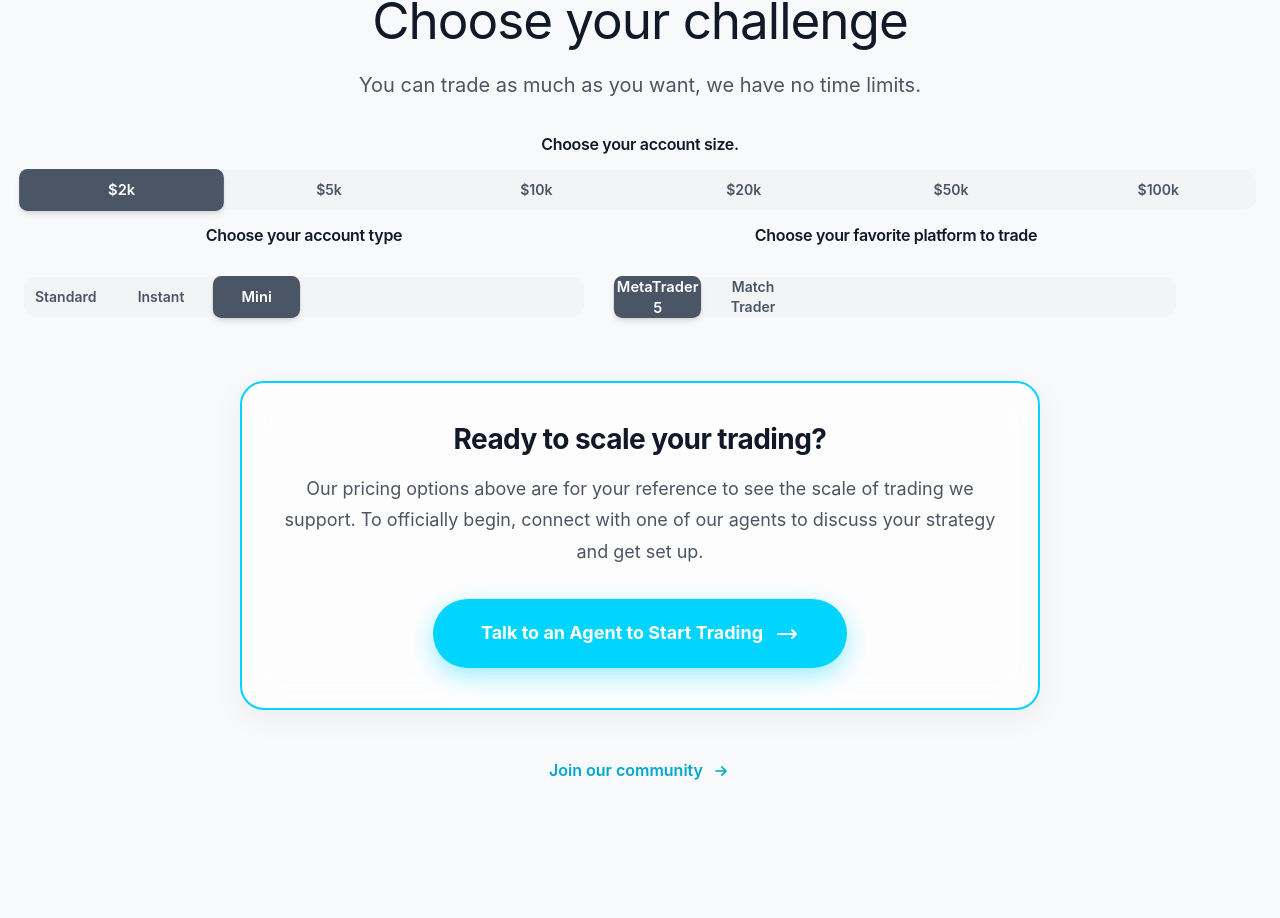
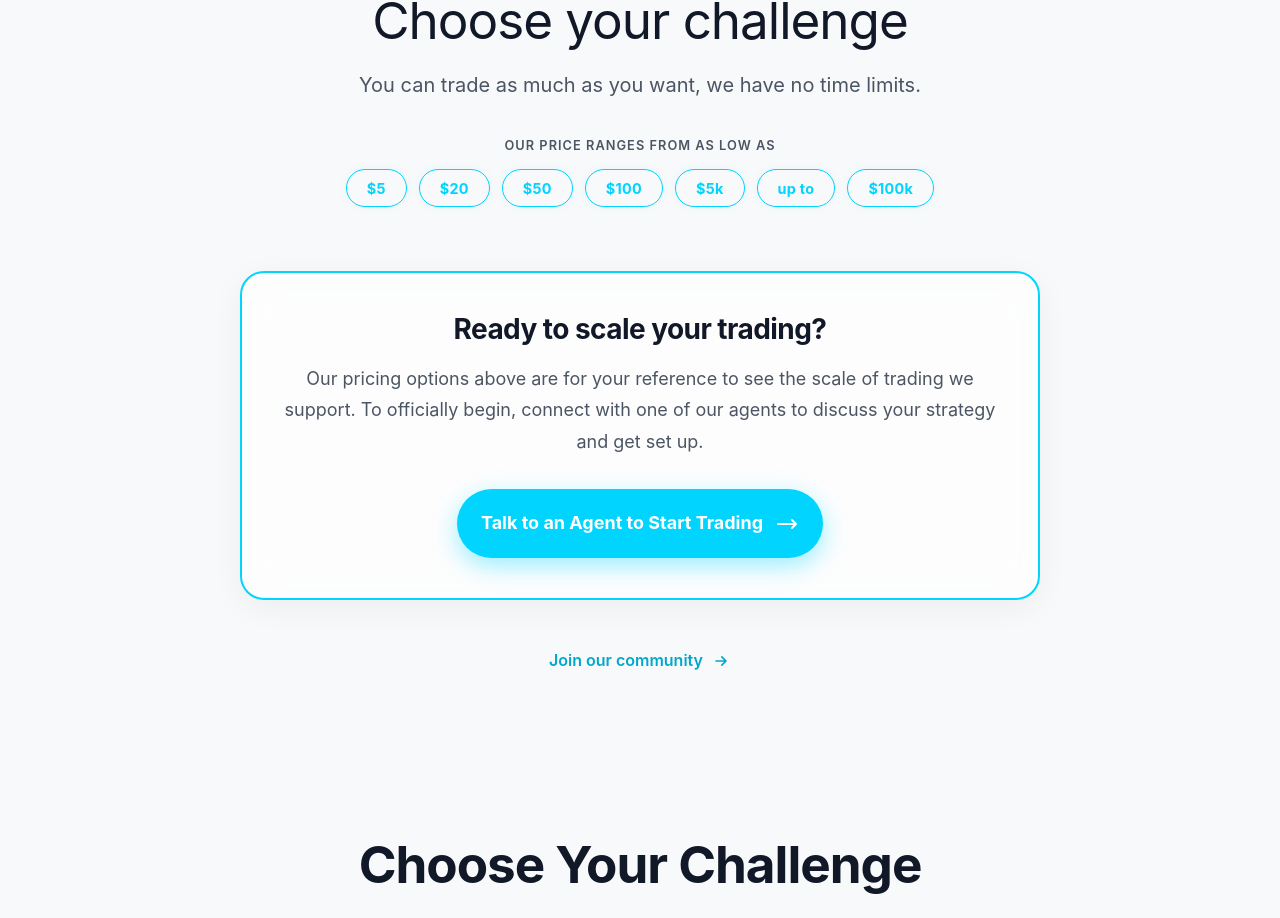
Before and after one commit to Bigmehelen/TradingAppFrontEnd, a Next.js app in the folder trading-app/: page / in a window 1280 px wide. Shown: the part 1708-2626 px from the top of the page. Built offline with nearby package versions, Linux system fonts and the light colour scheme.

Commit message:
updating pricing

```diff
--- a/trading-app/components/Pricing.jsx
+++ b/trading-app/components/Pricing.jsx
@@ -1,24 +1,37 @@
+"use client";
 import React, { useState } from "react";
+import { useRouter } from "next/navigation";
 
 function Pricing() {
+    const router = useRouter();
+    const [showAuthModal, setShowAuthModal] = useState(false);
 
-    const [accountSize, setAccountSize] = useState("$2k");
-    const [accountType, setAccountType] = useState("Mini");
-    const [platf, setPlatform] = useState("MetaTrader 5");
+    const sizes = ["$5", "$20", "$50", "$100", "$5k", "up to ", "$100k"];
 
-    const sizes = ["$2k", "$5k", "$10k", "$20k", "$50k", "$100k"];
-    const types = ["Standard", "Instant", "Mini"];
-    const platforms = ["MetaTrader 5", "Match Trader"];
+    const handleTalkToAgent = async () => {
+        try {
+            const res = await fetch('/api/auth/session');
+            const data = await res.json();
+            if (data.isLoggedIn) {
+                router.push('/talk-to-agent');
+            } else {
+                setShowAuthModal(true);
+            }
+        } catch {
+            setShowAuthModal(true);
+        }
+    };
 
     return (
+        <>
         <section id="testimonials" style={{ padding: '5rem 0', background: 'var(--maven-bg-secondary)' }}>
             <div style={{ width: '100%', maxWidth: '1280px', margin: '0 auto', padding: '0 1.5rem' }}>
                 <div style={{ textAlign: 'center', marginBottom: '4rem' }}>
                     <h2 style={{ marginBottom: '1rem', color: 'var(--maven-text-primary)', fontSize: 'clamp(2rem, 4vw, 3.5rem)', fontWeight: 700, lineHeight: 1.2, letterSpacing: '-0.02em' }}>
-                        Empower your trading with <br/> <span style={{ color: 'var(--maven-cyan)' }}> CoolPay </span>
+                        Empower your trading with <br /> <span style={{ color: 'var(--maven-cyan)' }}> CoolPay </span>
                     </h2>
                     <p style={{ fontSize: '1.25rem', maxWidth: '42rem', margin: '0 auto', color: 'var(--maven-text-secondary)' }}>
-                        We have the industry's best pricing. Choose your <br/>funded account and begin your trading journey.
+                        We have the industry's best pricing. Choose your <br />funded account and begin your trading journey.
                     </p>
                 </div>
 
@@ -26,87 +39,35 @@ function Pricing() {
                     <h2 style={{ marginBottom: '1rem', color: 'var(--maven-text-primary)', fontSize: 'clamp(2rem, 4vw, 3.5rem)', fontWeight: 400, lineHeight: 1.2, letterSpacing: '-0.02em' }}>
                         Choose your challenge
                     </h2>
-                     <p style={{ fontSize: '1.25rem', maxWidth: '42rem', margin: '0 auto', color: 'var(--maven-text-secondary)' }}>
+                    <p style={{ fontSize: '1.25rem', maxWidth: '42rem', margin: '0 auto', color: 'var(--maven-text-secondary)' }}>
                         You can trade as much as you want, we have no time limits.
                     </p>
                 </div>
 
-                <div style={{ textAlign: 'center', marginTop: '2rem', width:'full' }}>
-                        <h2 style={{fontSize: '1rem', maxWidth: '42rem', margin: '0 auto', marginBottom:'1rem', marginTop:'1rem', color: 'var(--maven-text-primary)', fontWeight: 600, lineHeight: 1.2, letterSpacing: '-0.02em' }}>
-                            Choose your account size.
-                        </h2>
+                <div style={{ textAlign: 'center', marginTop: '2rem' }}>
+                    <p style={{ fontSize: '0.8rem', maxWidth: '42rem', margin: '0 auto', marginBottom: '0.75rem', marginTop: '1rem',
+                        color: 'var(--maven-text-secondary)', letterSpacing: '0.08em', textTransform: 'uppercase', fontWeight: 600 }}>
+                        Our price ranges from as low as
+                    </p>
 
-
-                    <div className="grid grid-cols-3 sm:grid-cols-6 gap-3 items-center justify-center bg-gray-100 rounded-xl p-2">
+                    <div className="flex flex-wrap justify-center gap-3">
                         {sizes.map((size) => (
-                        <button
-                            key={size}
-                            onClick={() => setAccountSize(size)}
-                            className={`py-3 justify-between rounded-lg max-w-2xl text-sm h-10 font-semibold transition-all duration-200
-                            ${
-                            accountSize === size
-                                ? "bg-gray-600 text-white shadow-md scale-105"
-                                : "text-gray-600 hover:bg-white hover:shadow-sm"
-                            }`}
-                        >
-                            {size}
-                        </button>
+                            <span
+                                key={size}
+                                style={{
+                                    display: 'inline-flex', alignItems: 'center', justifyContent: 'center',
+                                    padding: '0.4rem 1.25rem', borderRadius: '9999px',
+                                    fontSize: '0.9rem', fontWeight: 700,
+                                    background: 'var(--maven-bg-secondary)',
+                                    color: 'var(--maven-cyan)',
+                                    border: '1.5px solid var(--maven-cyan)',
+                                    letterSpacing: '0.02em',
+                                    boxShadow: '0 0 10px rgba(0,212,255,0.08)'
+                                }}
+                            >
+                                {size}
+                            </span>
                         ))}
-                    </div>
-
-
-                    <div className="grid grid-cols-1 md:grid-cols-2 justify-center align-center items-center max-w-6xl gap-8">
-
-                        <div>
-                            <h2 style={{ fontSize: '1rem', maxWidth: '42rem', margin: '0 auto', marginBottom: '2rem', marginTop: '1rem',
-                                    color: 'var(--maven-text-primary)', fontWeight: 600, lineHeight: 1.2, letterSpacing: '-0.02em'}}
-                            >
-                                Choose your account type
-                            </h2>
-
-                            <div className="grid grid-cols-3 sm:grid-cols-6 gap-3 bg-gray-100 rounded-xl p-2">
-                                {types.map((type) => (
-                                    <button
-                                        key={type} onClick={() => setAccountType(type)}
-                                        className={`py-3 rounded-lg text-sm h-10 font-semibold transition-all duration-200
-                                        ${
-                                            accountType === type
-                                                ? "bg-gray-600 text-white shadow-md scale-105"
-                                                : "text-gray-600 hover:bg-white hover:shadow-sm"
-                                        }`}
-                                    >
-                                        {type}
-                                    </button>
-                                ))}
-                            </div>
-                        </div>
-
-
-                        <div>
-                            <h2 style={{ fontSize: '1rem', maxWidth: '42rem', margin: '0 auto', marginBottom: '2rem', marginTop: '1rem',
-                                    color: 'var(--maven-text-primary)', fontWeight:600, lineHeight: 1.2,letterSpacing: '-0.02em'}}
-                            >
-                                Choose your favorite platform to trade
-                            </h2>
-
-                            <div className="grid grid-cols-3 sm:grid-cols-6 gap-3 bg-gray-100 rounded-xl p-2">
-                                {platforms.map((platform) => (
-                                    <button
-                                        key={platform}
-                                        onClick={() => setPlatform(platform)}
-                                        className={`py-3 rounded-lg h-10 text-sm font-semibold transition-all duration-200
-                                        ${
-                                            platf === platform
-                                                ? "bg-gray-600 text-white shadow-md scale-105"
-                                                : "text-gray-600 hover:bg-white hover:shadow-sm"
-                                        }`}
-                                    >
-                                        {platform}
-                                    </button>
-                                ))}
-                            </div>
-                        </div>
-
                     </div>
 
 
@@ -119,20 +80,20 @@ function Pricing() {
                                 Our pricing options above are for your reference to see the scale of trading we support.
                                 To officially begin, connect with one of our agents to discuss your strategy and get set up.
                             </p>
-                            <a
-                                href="/talk-to-agent"
+                            <button
+                                onClick={handleTalkToAgent}
                                 style={{
                                     display: 'inline-flex',
                                     alignItems: 'center',
                                     justifyContent: 'center',
                                     gap: '0.75rem',
-                                    padding: '1.25rem 3rem',
+                                    padding: '1.25rem 1.5rem',
                                     fontSize: '1.125rem',
                                     fontWeight: 700,
                                     borderRadius: '9999px',
                                     transition: 'all 0.3s cubic-bezier(0.4, 0, 0.2, 1)',
                                     cursor: 'pointer',
-                                    textDecoration: 'none',
+                                    border: 'none',
                                     whiteSpace: 'nowrap',
                                     background: 'var(--maven-cyan)',
                                     color: '#ffffff',
@@ -144,14 +105,16 @@ function Pricing() {
                                 <svg style={{ width: '1.5rem', height: '1.5rem' }} fill="none" stroke="currentColor" viewBox="0 0 24 24">
                                     <path strokeLinecap="round" strokeLinejoin="round" strokeWidth={2} d="M17 8l4 4m0 0l-4 4m4-4H3" />
                                 </svg>
-                            </a>
+                            </button>
                         </div>
                     </div>
 
                     <div style={{ textAlign: 'center', marginTop: '3rem' }}>
                         <a
-                            href="#" style={{ display: 'inline-flex', alignItems: 'center', gap: '0.5rem', fontWeight: 600, transition: 'color 0.3s',
-                                color: 'var(--maven-cyan-dark)', textDecoration: 'none' }}
+                            href="#" style={{
+                                display: 'inline-flex', alignItems: 'center', gap: '0.5rem', fontWeight: 600, transition: 'color 0.3s',
+                                color: 'var(--maven-cyan-dark)', textDecoration: 'none'
+                            }}
                         >
                             Join our community
                             <svg style={{ width: '1.25rem', height: '1.25rem' }} fill="none" stroke="currentColor" viewBox="0 0 24 24">
@@ -162,6 +125,82 @@ function Pricing() {
                 </div>
             </div>
         </section>
+
+            {/* Auth Guard Modal */}
+            {showAuthModal && (
+                <div style={{
+                    position: 'fixed', inset: 0, zIndex: 1000,
+                    background: 'rgba(0,0,0,0.7)', backdropFilter: 'blur(6px)',
+                    display: 'flex', alignItems: 'center', justifyContent: 'center', padding: '1rem'
+                }}
+                    onClick={() => setShowAuthModal(false)}
+                >
+                    <div
+                        onClick={(e) => e.stopPropagation()}
+                        style={{
+                            background: 'var(--maven-bg-secondary)', borderRadius: '1.5rem',
+                            padding: '2.5rem', maxWidth: '26rem', width: '100%',
+                            border: '1.5px solid var(--maven-cyan)',
+                            boxShadow: '0 25px 60px rgba(0,212,255,0.15)',
+                            textAlign: 'center'
+                        }}
+                    >
+                        {/* Lock icon */}
+                        <div style={{
+                            width: '3.5rem', height: '3.5rem', borderRadius: '50%',
+                            background: 'rgba(0,212,255,0.1)', border: '1.5px solid var(--maven-cyan)',
+                            display: 'flex', alignItems: 'center', justifyContent: 'center',
+                            margin: '0 auto 1.25rem'
+                        }}>
+                            <svg width="24" height="24" fill="none" stroke="var(--maven-cyan)" viewBox="0 0 24 24">
+                                <path strokeLinecap="round" strokeLinejoin="round" strokeWidth={2}
+                                    d="M12 15v2m-6 4h12a2 2 0 002-2v-6a2 2 0 00-2-2H6a2 2 0 00-2 2v6a2 2 0 002 2zm10-10V7a4 4 0 00-8 0v4h8z" />
+                            </svg>
+                        </div>
+
+                        <h3 style={{ fontSize: '1.4rem', fontWeight: 700, marginBottom: '0.75rem', color: 'var(--maven-text-primary)' }}>
+                            Account Required
+                        </h3>
+                        <p style={{ color: 'var(--maven-text-secondary)', marginBottom: '2rem', lineHeight: 1.6 }}>
+                            You need to be logged in to talk to an agent and start trading. Please sign in or create a free account.
+                        </p>
+
+                        <div style={{ display: 'flex', gap: '0.75rem', flexDirection: 'column' }}>
+                            <a href="/auth/login"
+                                style={{
+                                    display: 'block', padding: '0.9rem 1.5rem', borderRadius: '9999px',
+                                    background: 'var(--maven-cyan)', color: '#fff',
+                                    fontWeight: 700, fontSize: '1rem', textDecoration: 'none',
+                                    boxShadow: '0 4px 15px rgba(0,212,255,0.35)'
+                                }}
+                            >
+                                Log In
+                            </a>
+                            <a href="/auth/register"
+                                style={{
+                                    display: 'block', padding: '0.9rem 1.5rem', borderRadius: '9999px',
+                                    background: 'transparent', color: 'var(--maven-cyan)',
+                                    fontWeight: 700, fontSize: '1rem', textDecoration: 'none',
+                                    border: '1.5px solid var(--maven-cyan)'
+                                }}
+                            >
+                                Create Account
+                            </a>
+                            <button
+                                onClick={() => setShowAuthModal(false)}
+                                style={{
+                                    background: 'none', border: 'none', cursor: 'pointer',
+                                    color: 'var(--maven-text-secondary)', fontSize: '0.9rem',
+                                    marginTop: '0.25rem'
+                                }}
+                            >
+                                Maybe later
+                            </button>
+                        </div>
+                    </div>
+                </div>
+            )}
+        </>
     );
 }
 export default Pricing;
```
Also changed, not shown: trading-app/app/auth/login/page.jsx (+20 -4 lines), trading-app/app/auth/register/page.jsx (+31 -3 lines).
